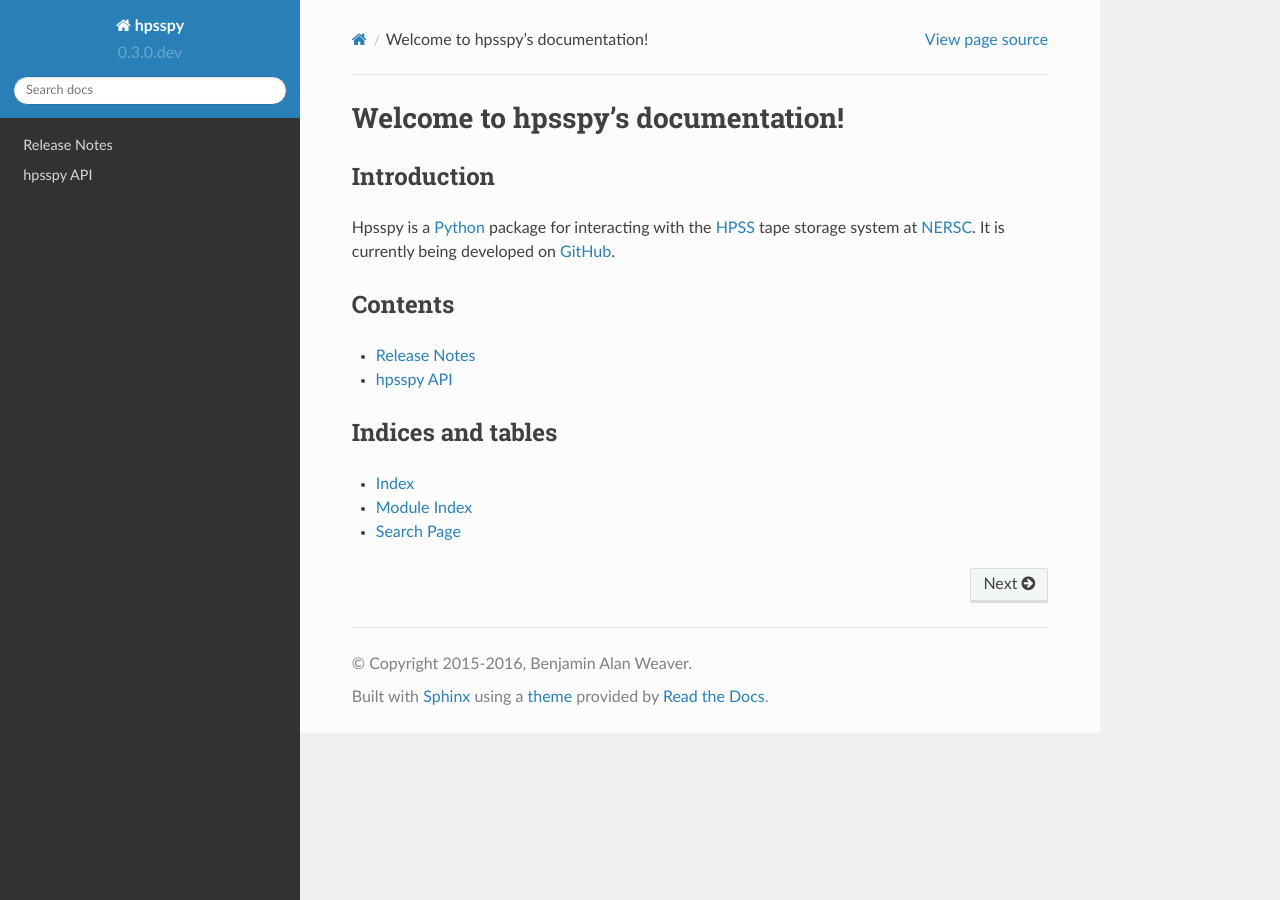
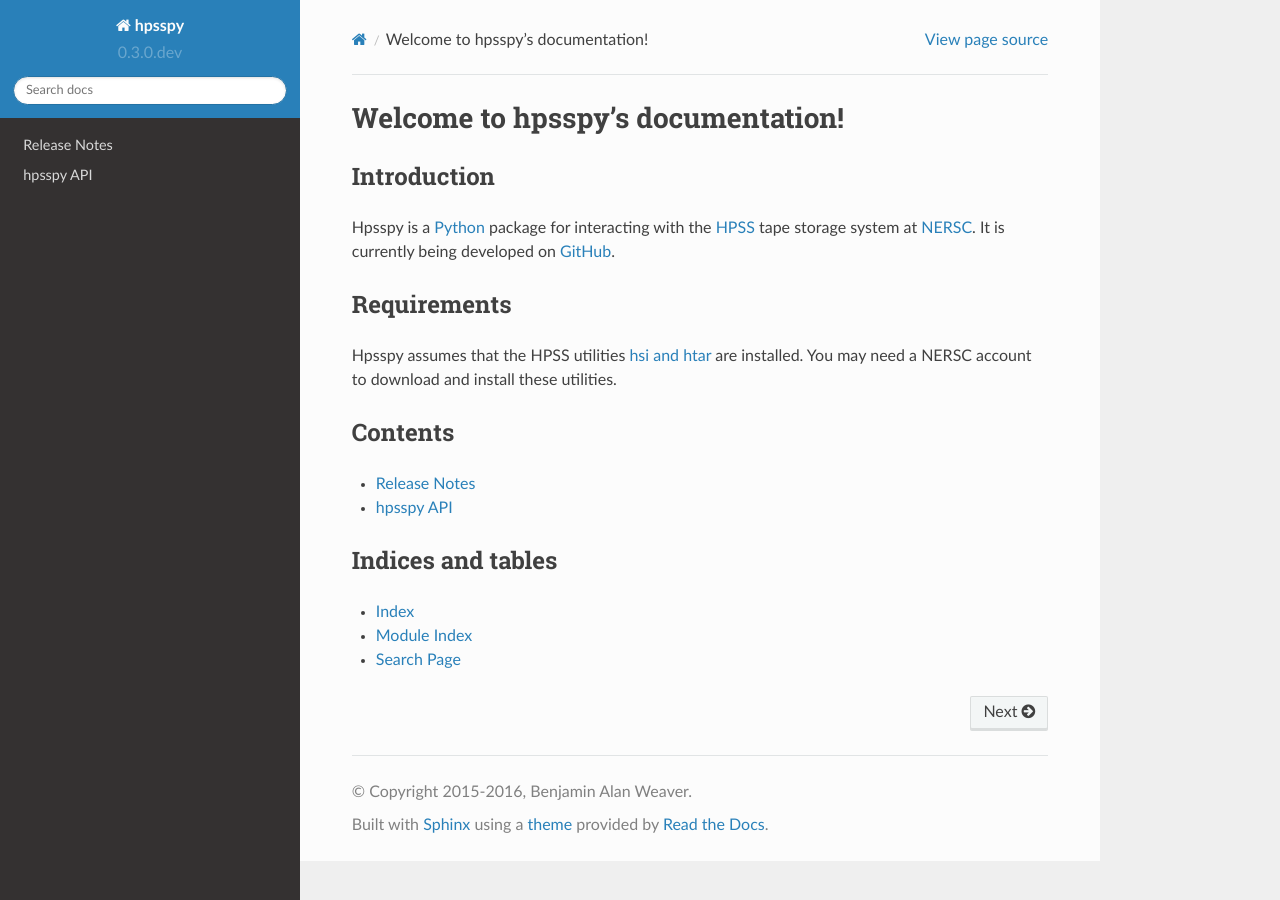
Before and after one commit to weaverba137/hpsspy, a Sphinx documentation site: the page built from doc/index.rst, in a window 1280 px wide. Built offline with Sphinx 7.4.7 and the Read the Docs theme 2.0.0, drawn with Linux system fonts in a browser that asks for light colours.

```diff
--- a/doc/index.rst
+++ b/doc/index.rst
@@ -18,6 +18,15 @@ system at NERSC_.  It is currently being developed on GitHub_.
 .. _NERSC: http://www.nersc.gov
 .. _GitHub: https://github.com/weaverba137/hpsspy
 
+Requirements
+++++++++++++
+
+Hpsspy assumes that the HPSS utilities `hsi and htar`_ are installed.  You may
+need a NERSC account to download and install these utilities.
+
+.. _`hsi and htar`: https://www.nersc.gov/users/data-and-file-systems/hpss/storing-and-retrieving-data/software-downloads/
+
+
 Contents
 ++++++++
 
```
Also changed, not shown: 1 other file.
